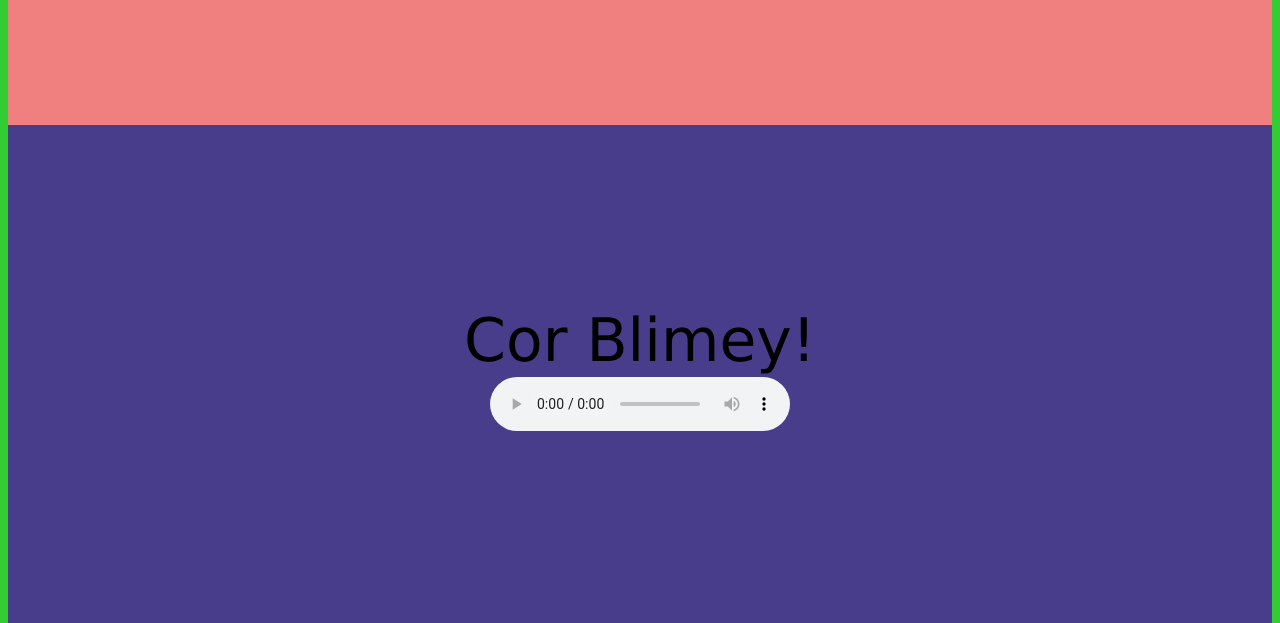
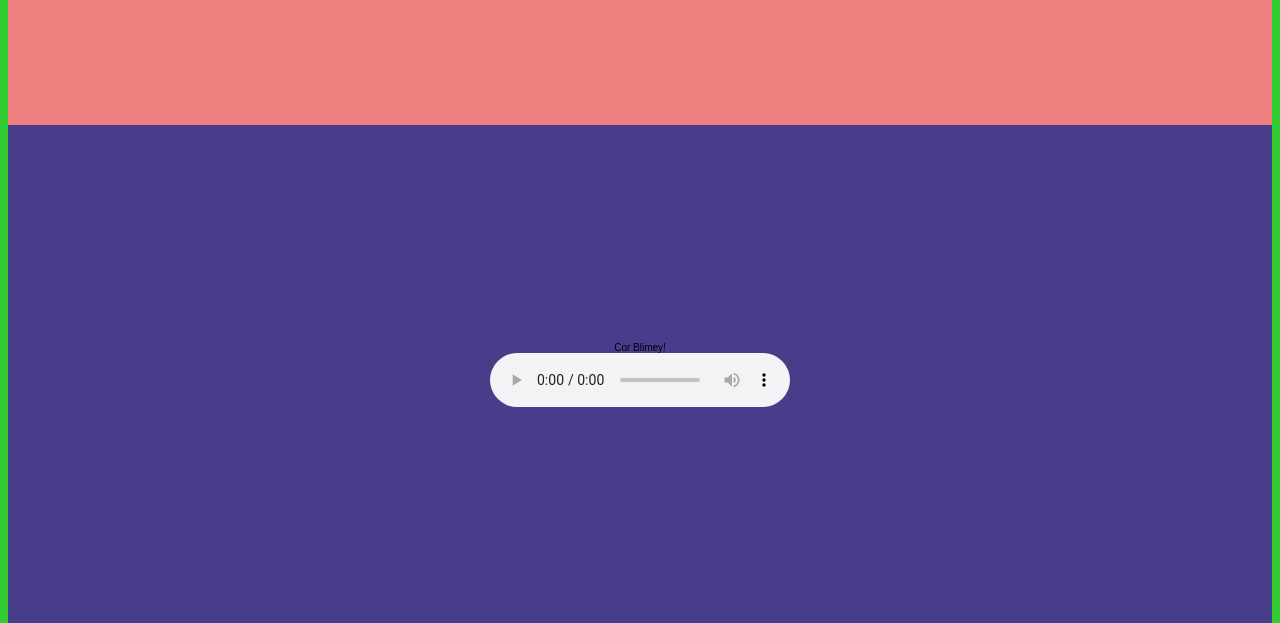
Before and after one commit to AliceMC06/flexbox-rundown, a plain HTML site: page index.html in a window 1280 px wide. Shown: the part 1820-2443 px from the top of the page. Drawn offline with Linux system fonts and the light colour scheme.

Commit message:
Update styles.css

```diff
--- a/styles.css
+++ b/styles.css
@@ -90,8 +90,8 @@ iframe {
     align-items:center;
     justify-content:center;
     flex-direction:column;
-    font-family: Verdana, Geneva, Tahoma, sans-serif;
-    font-size:60px;
+    font-family: sans-serif;
+    font-size:10px;
     text-align:center;
 
 }
```
